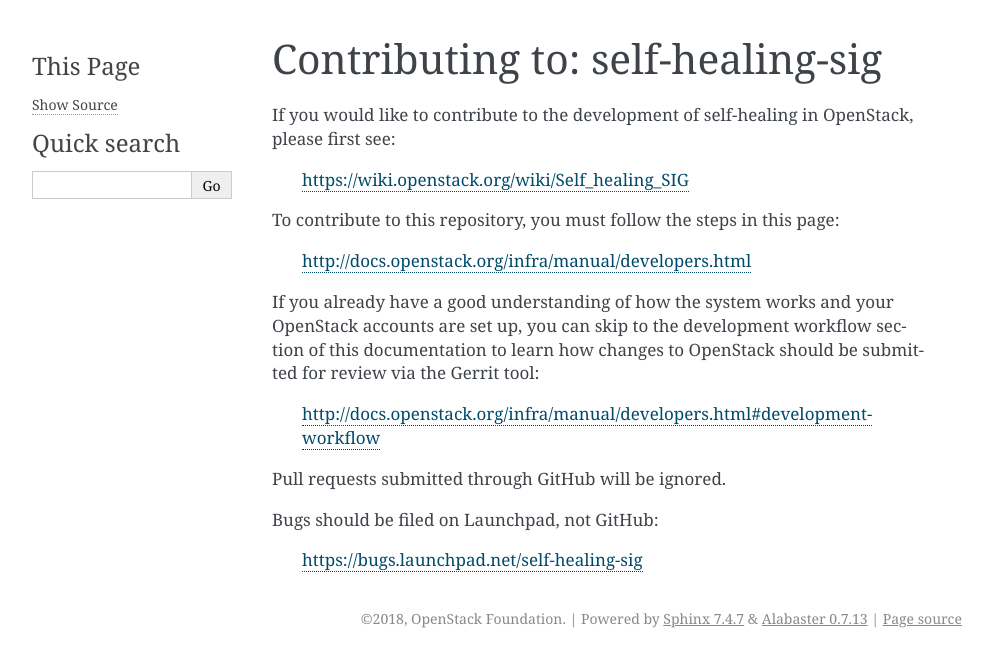
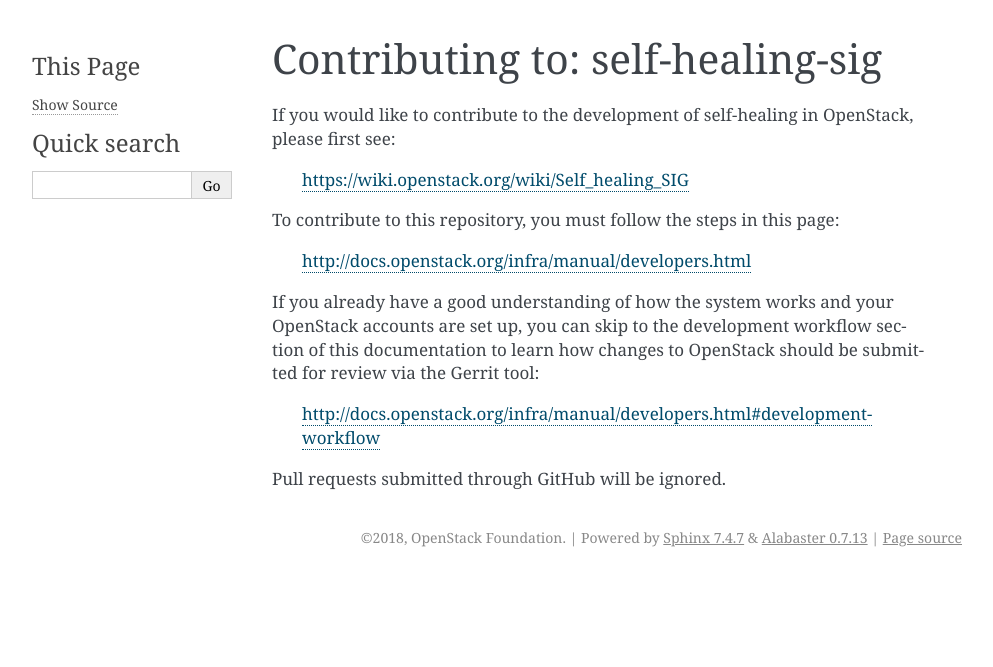
Before and after one commit to openstack/self-healing-sig, a Sphinx documentation site: the page built from doc/source/contributing.rst, in a window 1280 px wide. Shown: the top 667 px of the page, without its empty margins (148-1141 px from the left). Built offline with Sphinx 7.4.7, drawn with Linux system fonts in a browser that asks for light colours.

Commit message:
Remove some misleading references to Launchpad
We are not using Launchpad to track issues.

Change-Id: I12be0a4ed3f0bc6686ec454586b598b21d996801

```diff
--- a/CONTRIBUTING.rst
+++ b/CONTRIBUTING.rst
@@ -15,7 +15,3 @@
    http://docs.openstack.org/infra/manual/developers.html#development-workflow
 
 Pull requests submitted through GitHub will be ignored.
-
-Bugs should be filed on Launchpad, not GitHub:
-
-   https://bugs.launchpad.net/self-healing-sig
--- a/doc/source/contributing.rst
+++ b/doc/source/contributing.rst
@@ -20,7 +20,3 @@
    http://docs.openstack.org/infra/manual/developers.html#development-workflow
 
 Pull requests submitted through GitHub will be ignored.
-
-Bugs should be filed on Launchpad, not GitHub:
-
-   https://bugs.launchpad.net/self-healing-sig
```
